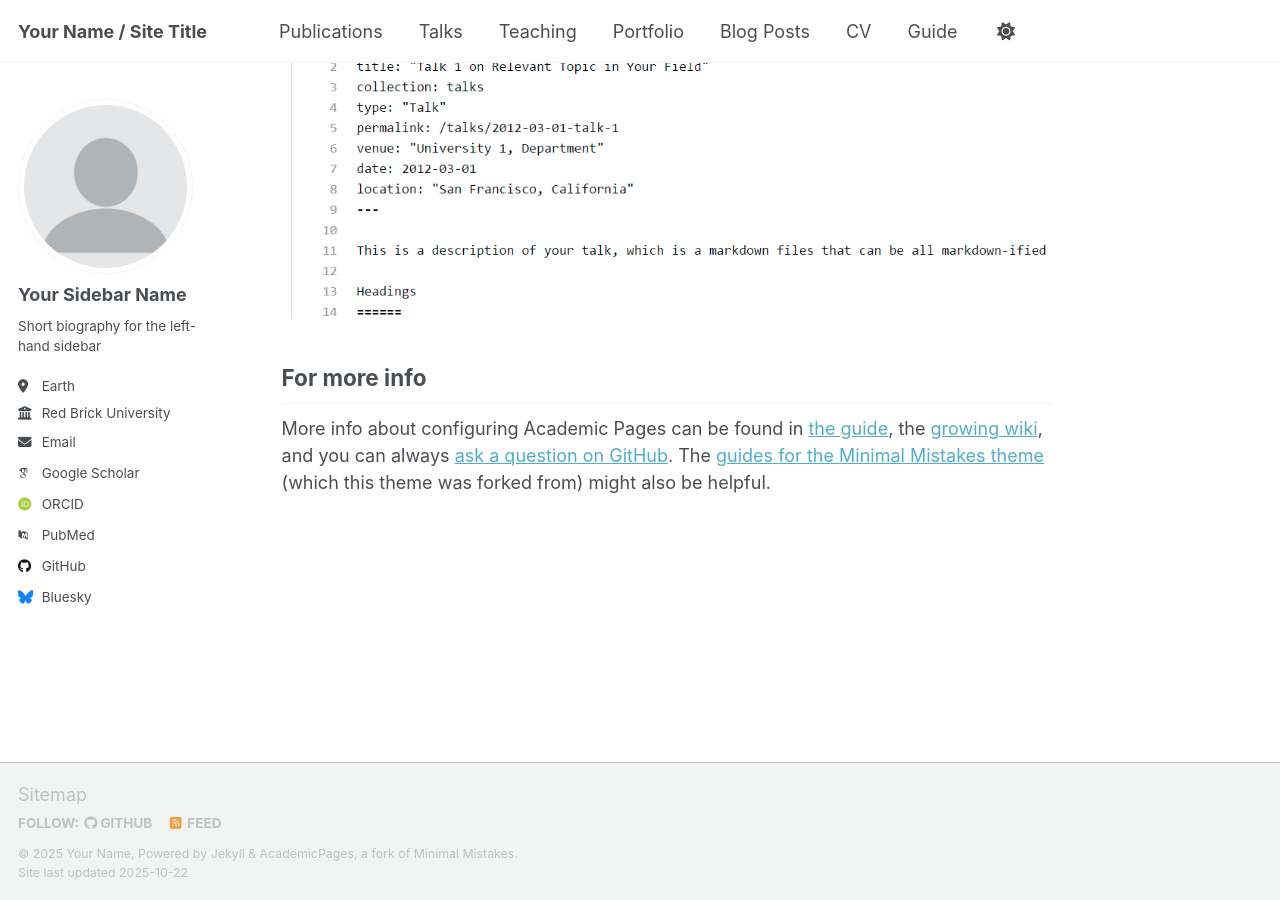
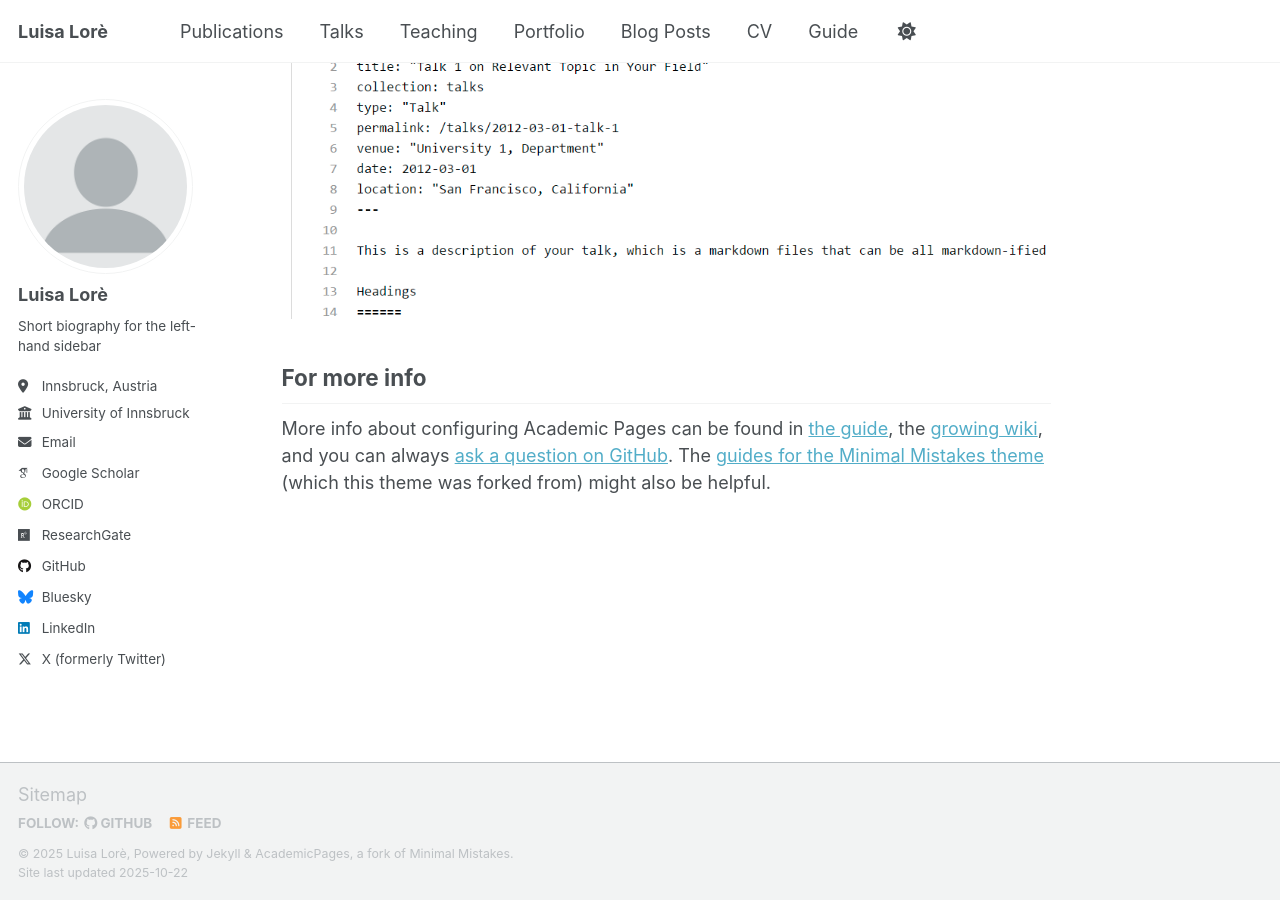
Before and after one commit to LuisaLore/luisalore, a Jekyll site: the page built from _pages/about.md, in a window 1280 px wide and 900 px high, scrolled down 2880 px. Built offline with Jekyll 4.4.1, drawn with Linux system fonts in a browser that asks for light colours; some web fonts are replaced; a script that is not in the unit is left out.

Commit message:
Update _config.yml

```diff
--- a/_config.yml
+++ b/_config.yml
@@ -9,14 +9,14 @@
 # Basic Site Settings
 locale                   : "en-US"
 site_theme               : "default" # Currently available options are "default", "air"
-title                    : "Your Name / Site Title"
+title                    : "Luisa Lorè"
 title_separator          : "-"
-name                     : &name "Your Name"
+name                     : &name "Luisa Lorè"
 description              : &description "Your Name's academic portfolio"   # Update this with a general description of your site, this is the default if not overridden by a page
-url                      : https://academicpages.github.io # The base hostname & protocol for your site e.g. "https://[your GitHub username].github.io",
+url                      : https://luisalore.github.io # The base hostname & protocol for your site e.g. "https://[your GitHub username].github.io",
                                                            # or if you already have some other page hosted on Github then use "https://[your GitHub username].github.io/[Your Repo Name]"
 baseurl                  : "" # the subpath of your site, e.g. "/blog"
-repository               : "academicpages/academicpages.github.io"
+repository               : "LuisaLore/luisalore.github.io"
 
 # Site Author - The following control what appear as part of the author content on the side bar.
 #               If a field is blank the icon and link will not appear, otherwise it will be shown.
@@ -24,37 +24,37 @@ repository               : "academicpages/academicpages.github.io"
 author:
   # Biographic information
   avatar           : "profile.png"
-  name             : "Your Sidebar Name"
+  name             : "Luisa Lorè"
   pronouns         : # example: "she/her"
   bio              : "Short biography for the left-hand sidebar"
-  location         : "Earth"
-  employer         : "Red Brick University"
+  location         : "Innsbruck, Austria"
+  employer         : "University of Innsbruck"
   uri              : # URL
-  email            : "none@example.org"
+  email            : "Luisa.Lore@uibk.ac.at"
 
   # Academic websites
   academia         : # URL
   arxiv            : # URL - Update with the correct link to your profile
-  googlescholar    : "https://scholar.google.com/citations?user=PS_CX0AAAAAJ"
+  googlescholar    : "https://scholar.google.com/citations?user=QQezJHoAAAAJ&"
   inspire-hep      : # URL
   impactstory      : # URL
-  orcid            : "https://orcid.org/yourorcidurl"
+  orcid            : "https://orcid.org/0000-0003-2212-0946"
   semantic         : # URL
-  pubmed           : "https://www.ncbi.nlm.nih.gov/pubmed/?term=john+snow"
-  researchgate     : # URL
+  pubmed           : # URL
+  researchgate     : "https://www.researchgate.net/profile/Luisa_Lore"
   scopus           : # URL
 
   # Repositories and software development
   bitbucket        : # Username - Update with your username on the site
   codepen          : # Username
   dribbble         : # Username
-  github           : "academicpages"
+  github           : "LuisaLore"
   kaggle           : # Username
   stackoverflow    : # User number or user number and name (i.e., use "1" or "1/jeff-atwood")
 
   # Social media
   artstation       : # Username
-  bluesky          : "bsky.app" # Replace this with you Bluesky username
+  bluesky          : "luisalore.bsky.social" # Replace this with you Bluesky username
   facebook         : # Username
   flickr           : # Username
   foursquare       : # Username
@@ -63,7 +63,7 @@ author:
   keybase          : # Username
   instagram        : # Username
   lastfm           : # Username
-  linkedin         : # Username
+  linkedin         : "luisa-lorè-07bb36116"
   mastodon         : # URL
   medium           : # URL
   pinterest        : # Username
@@ -71,7 +71,7 @@ author:
   steam            : # Username
   telegram         : # URL
   tumblr           : # Username
-  twitter          : # Username for X / Twitter
+  twitter          : "luisalore_econ"
   vine             : # Username
   weibo            : # Username
   wikipedia        : # Username
```
